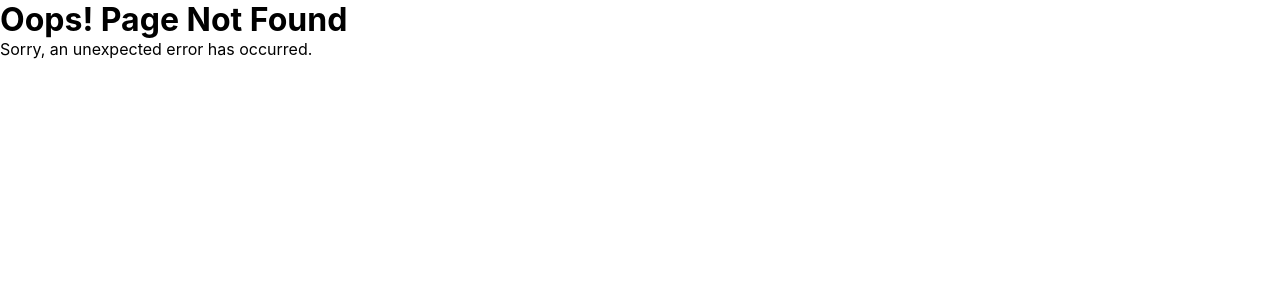
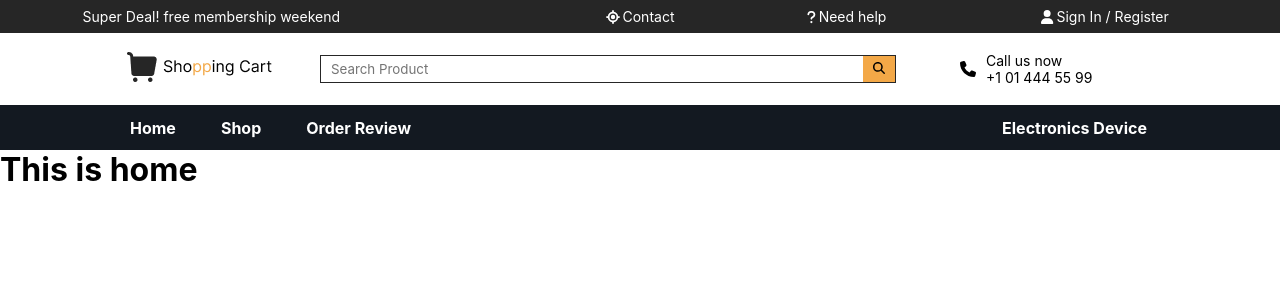
Before and after one commit to dev-hafiz/shopping_cart, a React (Vite) app: page /home in a window 1280 px wide. Before the commit this address had no page. Shown: the top 300 px of the page. Built offline with nearby package versions, Linux system fonts and the light colour scheme.

Commit message:
Fixed some routing issue

```diff
--- /dev/null
+++ b/src/components/home/home.jsx
@@ -0,0 +1,9 @@
+const Home = () => {
+  return (
+    <div>
+      <h1>This is home</h1>
+    </div>
+  );
+};
+
+export default Home;
--- a/src/router/router.jsx
+++ b/src/router/router.jsx
@@ -3,13 +3,15 @@ import Main from "../Layout/Main";
 import NotFound from "../components/not-found/not-found";
 import Shop from "../components/shop/shop";
 import ReviewOrder from "../components/review-order/review-order";
+import Home from "../components/home/home";
 
 export const router = createBrowserRouter([
   {
     path: "/",
     element: <Main />,
     children: [
-      { path: "/", element: <Shop /> },
+      { path: "/", element: <Home /> },
+      { path: "home", element: <Home /> },
       {
         path: "shop",
         loader: () => {
```
